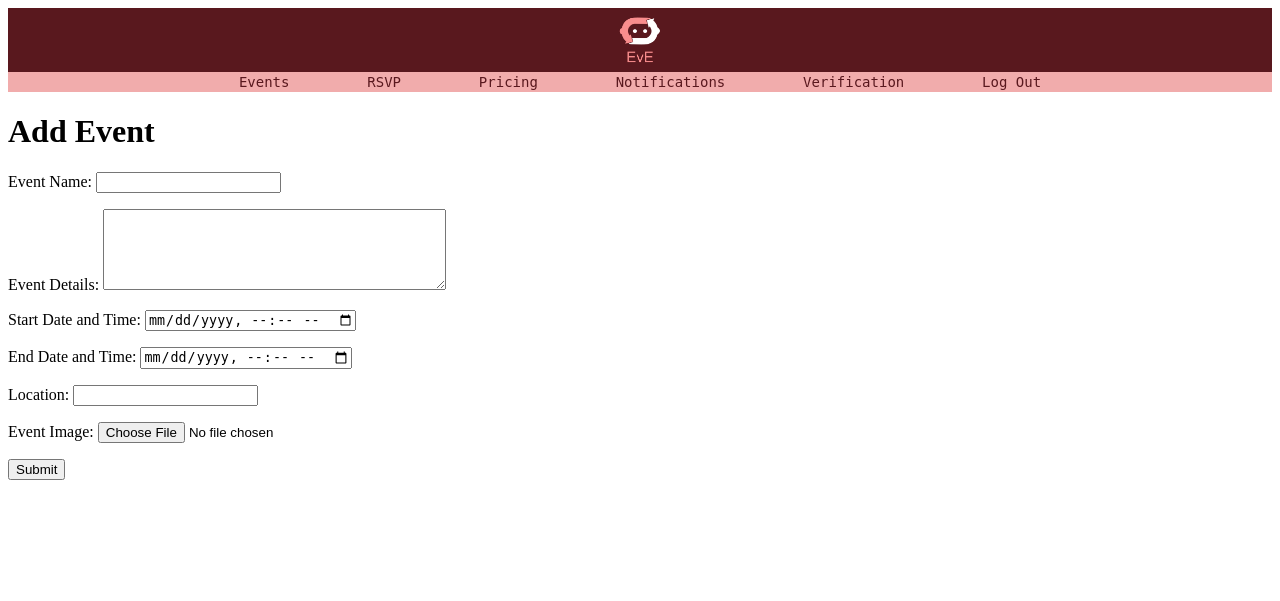
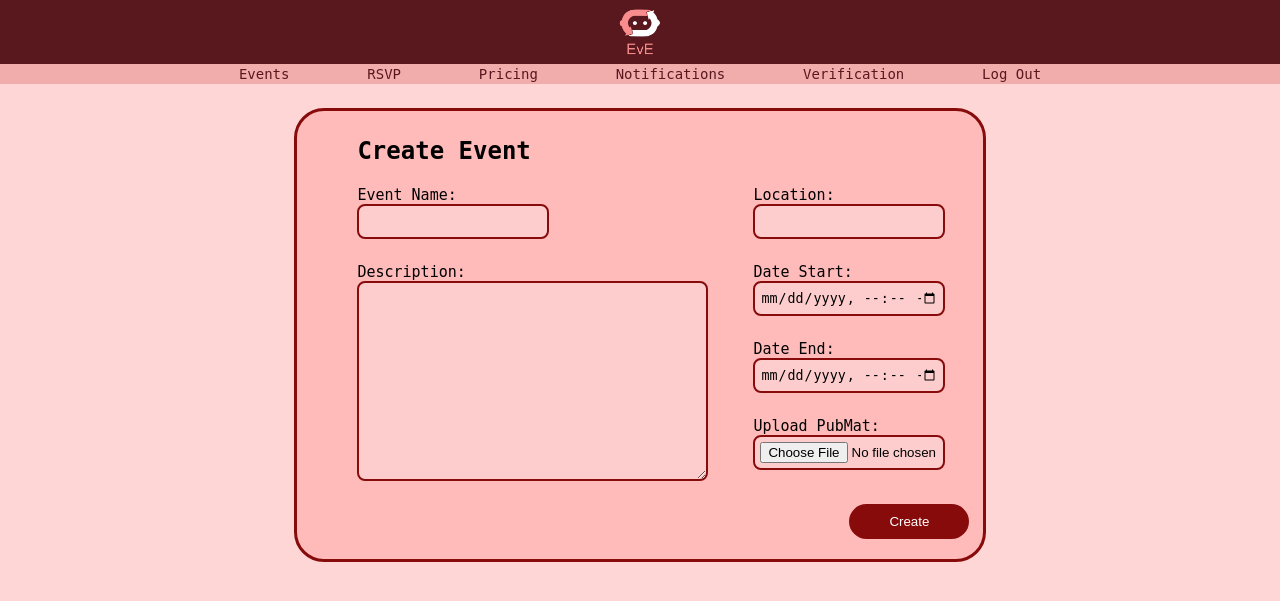
Before and after one commit to RaizaPagatpatan/appdevproject_repository, a Django app: template eveappdev/eveapp/templates/add_event.html in a window 1280 px wide. Shown: the top 601 px of the page. Run offline with Django 4.2, Linux system fonts and the light colour scheme; the template is opened without the code that fills it: values that come from a table or form of the project are taken from there, others are empty.

Commit message:
org add event html + css //form might be broken? css changes

```diff
--- /dev/null
+++ b/eveappdev/eveapp/static/css/addevent.css
@@ -0,0 +1,88 @@
+body{
+    background-color: #ffd6d6;
+    margin: 0;
+    margin-bottom: 5vh;
+    padding: 0px;
+    display: block;
+    justify-content: center;
+    align-items: center;
+    text-align: center;
+    /*height: 50vh; /* Adjust the height as needed */
+}
+
+.container{
+    display: grid;
+    grid-template-columns: 2fr 1fr; /* Two columns */
+    gap: 5px;
+
+    border: 3px solid #880b0b; /* Set the border color and width */
+    border-radius: 30px; /* Add rounded corners */
+    margin: 3vh;
+    margin-left: 23%;
+    margin-right: 23%;
+    background-color: #ffbaba;
+    padding: 10px;
+    padding-left: 20px;
+    padding-right: 20px;
+    width: auto;
+
+    text-align: left;
+    font-family: monospace;
+}
+.container h1{
+
+    font-size: 24px;
+    padding-left: 5vh;
+    padding-right: 5vh;
+
+}
+
+.first{
+    grid-column: 1;
+    font-size: 15px;
+    padding-left: 5vh;
+    padding-right: 1vh;
+}
+
+.half{
+    grid-column: 2;
+    font-size: 15px;
+    padding-left: 1vh;
+    padding-right: 5vh;
+}
+
+textarea, select, input{
+    padding: 5px;
+    margin-bottom: 3vh;
+    margin-right: 3vh;
+    box-sizing: border-box;
+    border: 2px solid #880b0b; /* Set the border color and width */
+    border-radius: 8px; /* Add rounded corners */
+    height: 35px;
+    width: 15vw;
+    background-color: #fdcdcd;
+}
+
+textarea{
+    height: 200px  ;
+    width: auto;
+
+}
+
+button{
+    margin-top: 10px;
+    margin-bottom: 10px;
+    float: right;
+    background-color: #880b0b; /* Set the button background color */
+    color: white; /* Set the button text color */
+    padding: 10px 15px; /* Adjust padding as needed */
+    border: none;
+    border-radius: 30px;
+    cursor: pointer;
+    width: 120px;
+    transition: background-color 0.5s ease;
+}
+
+button:hover {
+    background-color: #d34f57; /* Darker maroon on hover */
+}
--- a/eveappdev/eveapp/static/css/homestyle.css
+++ b/eveappdev/eveapp/static/css/homestyle.css
@@ -93,6 +93,7 @@ button.sign_btn{
     margin-top:10px;
     margin-bottom: 15px;
     background-color: #EA888E;
+    transition: background-color 0.5s ease;
     /*background-color: #000000;*/
 }
 
@@ -105,6 +106,7 @@ button.login_btn{
     margin-top: 10px;
     margin-bottom: 10px;
     background-color: #D34F57;
+    transition: background-color 0.5s ease;
 }
 /* Optional: HOVER */
 button.login_btn:hover {
--- a/eveappdev/eveapp/static/css/studenteventview.css
+++ b/eveappdev/eveapp/static/css/studenteventview.css
@@ -40,17 +40,18 @@ body{
 }
 
 .filter button {
-    background-color: maroon; /* Set the button background color */
+    background-color: #880b0b; /* Set the button background color */
     color: white; /* Set the button text color */
     padding: 10px 15px; /* Adjust padding as needed */
     border: none;
     border-radius: 8px;
     cursor: pointer;
+    transition: background-color 0.5s ease;
 }
 
 /* Style for the submit button on hover */
 .filter button:hover {
-    background-color: #800000; /* Darker maroon on hover */
+    background-color: #d34f57;
 }
 
 .events{
--- a/eveappdev/eveapp/templates/add_event.html
+++ b/eveappdev/eveapp/templates/add_event.html
@@ -1,26 +1,42 @@
 {% extends "navbar_org.html" %}
+{% load static %}
 
+<html lang="en" xmlns="http://www.w3.org/1999/html">
+<head>
+    <meta charset="UTF-8">
     {% block title %}
         Add Event
     {% endblock %}
 
-{% load static %}
+    {% block styles %}
+    <link rel="stylesheet" type="text/css" href="{% static 'css/addevent.css' %}">
+    {% endblock %}
+</head>
 
-{% block stylesheet %}
-{% endblock %}
-
+<body>
 {% block content %}
     <div class="container">
-        <div class="left">
+        <h1>Create Event</h1>
+        <form method="POST" enctype="multipart/form-data" class="first">
+            {% csrf_token %}
+            <div class="firs">
+                Event Name: <br>{{ form.eventName }} <br>
+                Description: <br>{{ form.details }}
             </div>
-        <div class="right">
-            <h1>Add Event</h1>
-            <form method="POST" enctype="multipart/form-data">
+        </form>
+        <form method="POST" enctype="multipart/form-data" class="half">
             {% csrf_token %}
-                {{ form.as_p }}
+            <div class="hal">
+                Location: {{ form.location }}<br>
+                Date Start: {{ form.start }}<br>
+                Date End: {{ form.end }}<br>
+                Upload PubMat: {{ form.images }}<br>
                 {{ form.errors }}
-                <button type="submit">Submit</button>
+                <button type="submit" class="submit">Create</button>
+            </div>
         </form>
     </div>
-    </div>
 {% endblock %}
+</body>
+
+</html>
```
Lines whose indentation alone changed are shown as unchanged.
